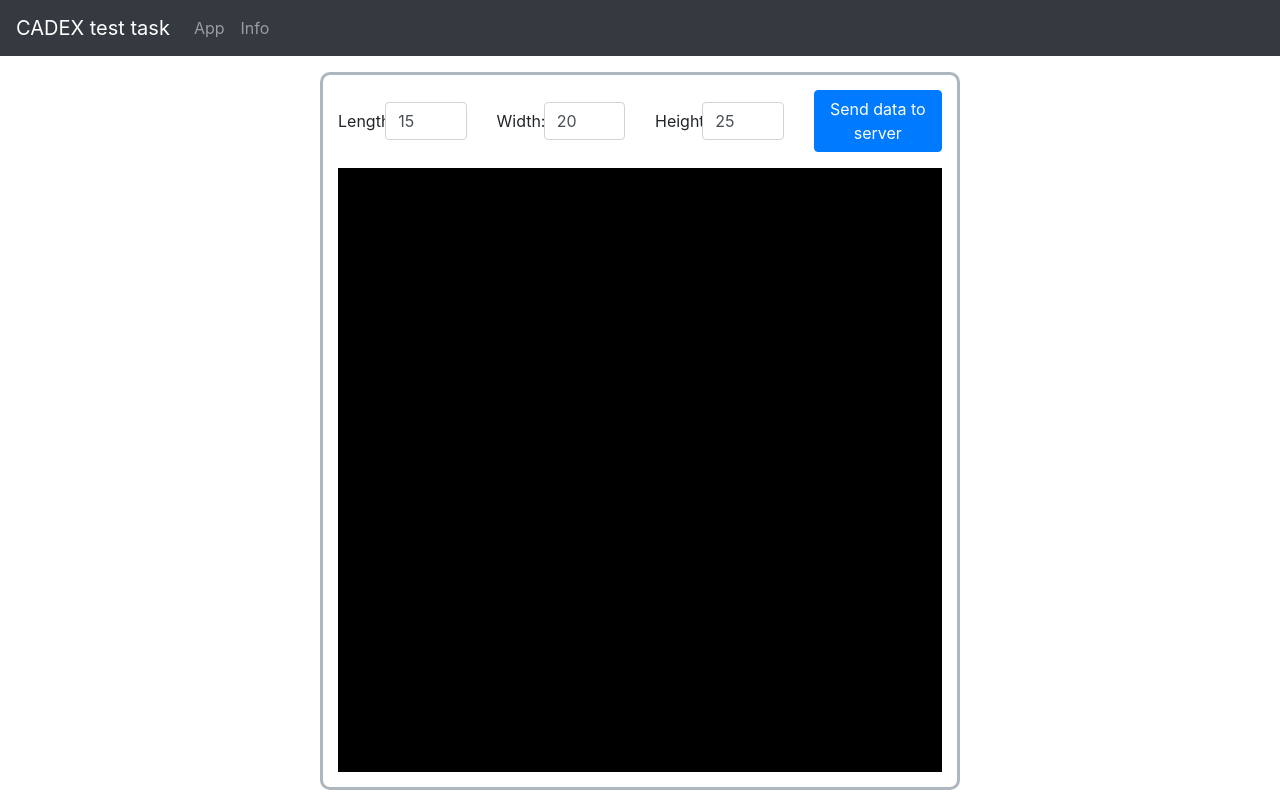
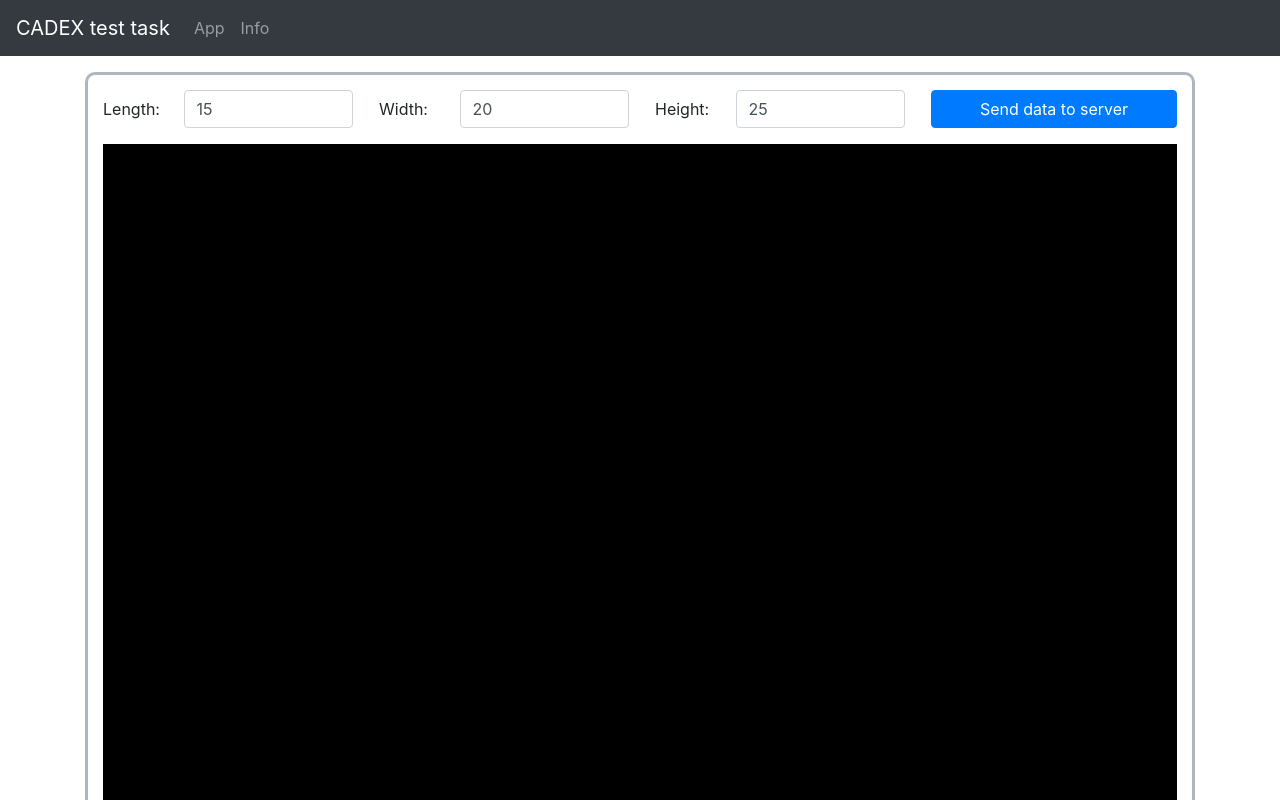
Before and after one commit to steeksg/cadex-test, a React (Create React App) app in the folder client/: page / in a window 1280 px wide. Shown: the top 800 px of the page. Built offline with nearby package versions, Linux system fonts and the light colour scheme; no server answers.

Commit message:
Fix Link in Navbar

```diff
--- a/client/src/App.js
+++ b/client/src/App.js
@@ -4,7 +4,6 @@ import "./App.scss";
 import NavbarApp from "./components/navbar/navbar";
 
 import { Container } from "react-bootstrap";
-
 import { useRouts } from "./routes";
 
 function App() {
@@ -12,10 +11,12 @@ function App() {
 
   return (
     <div className="App">
-      <NavbarApp />
-      <Container className="d-flex justify-content-center">
-        <Router>{routes}</Router>
-      </Container>
+      <Router>
+        <NavbarApp />
+        <Container className="d-flex justify-content-center">
+          {routes}
+        </Container>
+      </Router>
     </div>
   );
 }
--- a/client/src/App.scss
+++ b/client/src/App.scss
@@ -4,6 +4,6 @@
   border: 3px solid #aeb6be;
   border-radius: 10px;
   padding: 15px;
-  max-width: 80vh;
+  max-width: 100vw;
   margin-bottom: 20px;
 }
--- a/client/src/components/formSendingToServer/formSendingToServer.jsx
+++ b/client/src/components/formSendingToServer/formSendingToServer.jsx
@@ -53,7 +53,7 @@ class FormSendingToServer extends Component {
               as={Col}
               className="col-12 col-sm-4 col-lg-3 d-flex flex-row align-items-center"
             >
-              <Col className="col-md-3 col-4 pl-0">
+              <Col className="col-md-3 col-4 pl-0 mr-1">
                 <Form.Label className="mr-3 my-auto">Length:</Form.Label>
               </Col>
               <Col className="col-md-9 col-8 pr-0">
@@ -71,7 +71,7 @@ class FormSendingToServer extends Component {
               as={Col}
               className="col-12 col-sm-4 col-lg-3 d-flex flex-row justify-content-between align-items-center"
             >
-              <Col className="col-md-3 col-4 pl-0">
+              <Col className="col-md-3 col-4 pl-0 mr-1">
                 <Form.Label className="mr-3 my-auto">Width:</Form.Label>
               </Col>
               <Col className="col-md-9 col-8 pr-0">
@@ -88,7 +88,7 @@ class FormSendingToServer extends Component {
               as={Col}
               className="col-12 col-sm-4 col-lg-3 d-flex flex-row justify-content-between align-items-center"
             >
-              <Col className="col-md-3 col-4 pl-0">
+              <Col className="col-md-3 col-4 pl-0 mr-1">
                 <Form.Label className="mr-3 my-auto">Height:</Form.Label>
               </Col>
               <Col className="col-md-9 col-8 pr-0">
--- a/client/src/components/navbar/navbar.jsx
+++ b/client/src/components/navbar/navbar.jsx
@@ -1,14 +1,15 @@
 import React from "react";
 import Navbar from "react-bootstrap/Navbar";
 import Nav from "react-bootstrap/Nav";
+import { Link } from "react-router-dom";
 
 function NavbarApp() {
   return (
     <Navbar collapseOnSelect  bg="dark" variant="dark">
       <Navbar.Brand >CADEX test task</Navbar.Brand>
       <Nav className="mr-auto">
-        <Nav.Link href="/">App</Nav.Link>
-        <Nav.Link href="/info">Info</Nav.Link>
+        <Nav.Link as={Link} to="/">App</Nav.Link>
+        <Nav.Link as={Link} to="/info">Info</Nav.Link>
       </Nav>
     </Navbar>
   );
--- a/client/src/components/threePanel/ThreePanel.jsx
+++ b/client/src/components/threePanel/ThreePanel.jsx
@@ -73,8 +73,8 @@ class ThreePanel extends Component {
   }
 
   onWindowResize() {
-    console.log("resize");
-    this.camera.aspect = this.sceneContainer.clientWidth / this.sceneContainer.clientWidth;
+    this.camera.aspect =
+      this.sceneContainer.clientWidth / this.sceneContainer.clientWidth;
 
     this.camera.updateProjectionMatrix();
 
```
